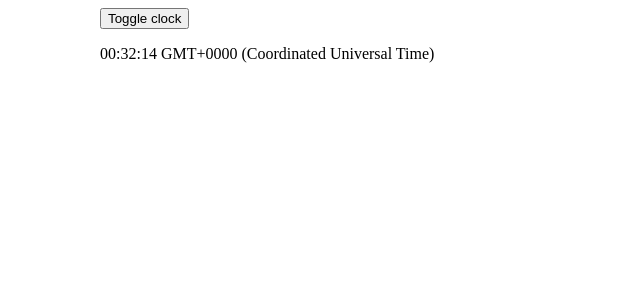
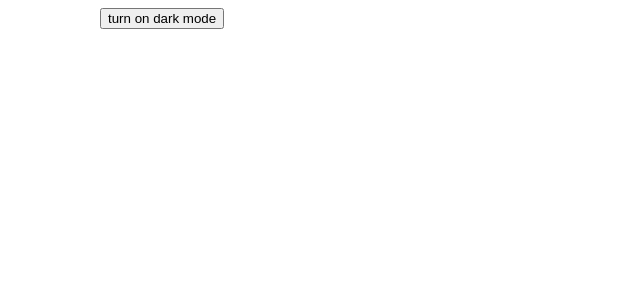
Before and after one commit to Phurba-Sherpa/react-hooks-in-depth, a React (Vite) app: page / in a window 1280 px wide. Shown: the top 300 px of the page, without its empty margins (0-640 px from the left). Built offline with nearby package versions, Linux system fonts and the light colour scheme.

Commit message:
feat(use-effect): effective way to access local storage

```diff
--- a/src/App.tsx
+++ b/src/App.tsx
@@ -1,4 +1,4 @@
-import Clock from "./examples/clock";
+import DarkModeToggler from "./examples/use-effect";
 const ITEMS = [
   { name: "Apple", quantity: 3, inStock: true },
   { name: "Banana", quantity: 2, inStock: false },
@@ -21,7 +21,7 @@ const ITEMS = [
 function App() {
   return (
     <div>
-      <Clock />
+      <DarkModeToggler />
     </div>
   );
 }
--- /dev/null
+++ b/src/examples/use-effect/index.tsx
@@ -0,0 +1,21 @@
+import { useEffect, useState } from "react";
+
+const DarkModeToggler = () => {
+  const [isDarkMode, setIsDarkMode] = useState<boolean>(() => {
+    const isDarkMode = localStorage.getItem("is-dark-mode");
+    const parsedDarkMode = JSON.parse(isDarkMode) || false;
+    return parsedDarkMode;
+  });
+
+  useEffect(() => {
+    localStorage.setItem("is-dark-mode", isDarkMode);
+  }, [isDarkMode]);
+
+  return (
+    <button onClick={() => setIsDarkMode((prev) => !prev)}>
+      {isDarkMode ? "turn on white mode" : "turn on dark mode"}
+    </button>
+  );
+};
+
+export default DarkModeToggler;
```
Also changed, not shown: src/examples/clock/ClockToggle.tsx (+6 -2 lines), src/examples/usecallback/CartTable.tsx (+17 -4 lines), src/examples/usecallback/index.tsx (+12 -3 lines).
